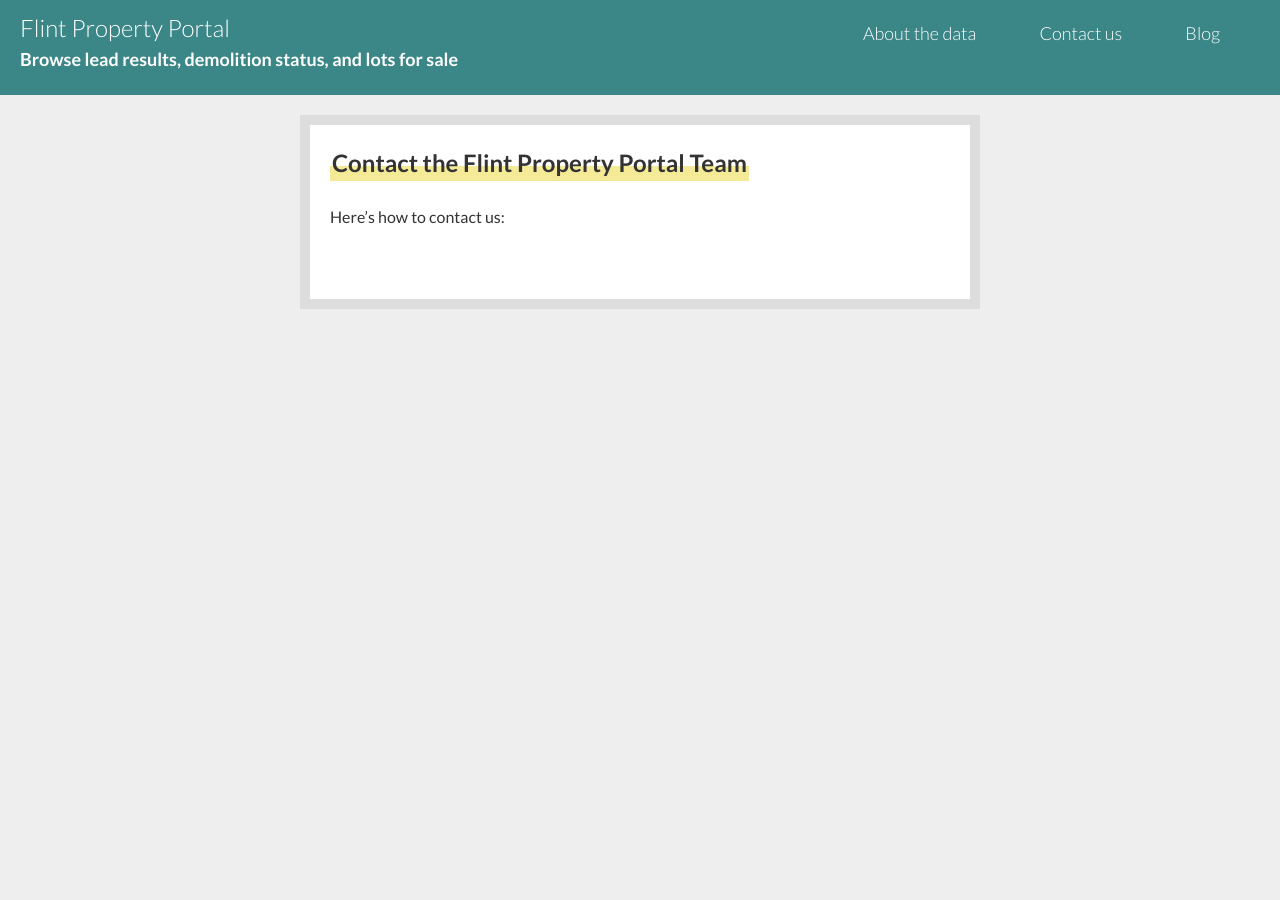
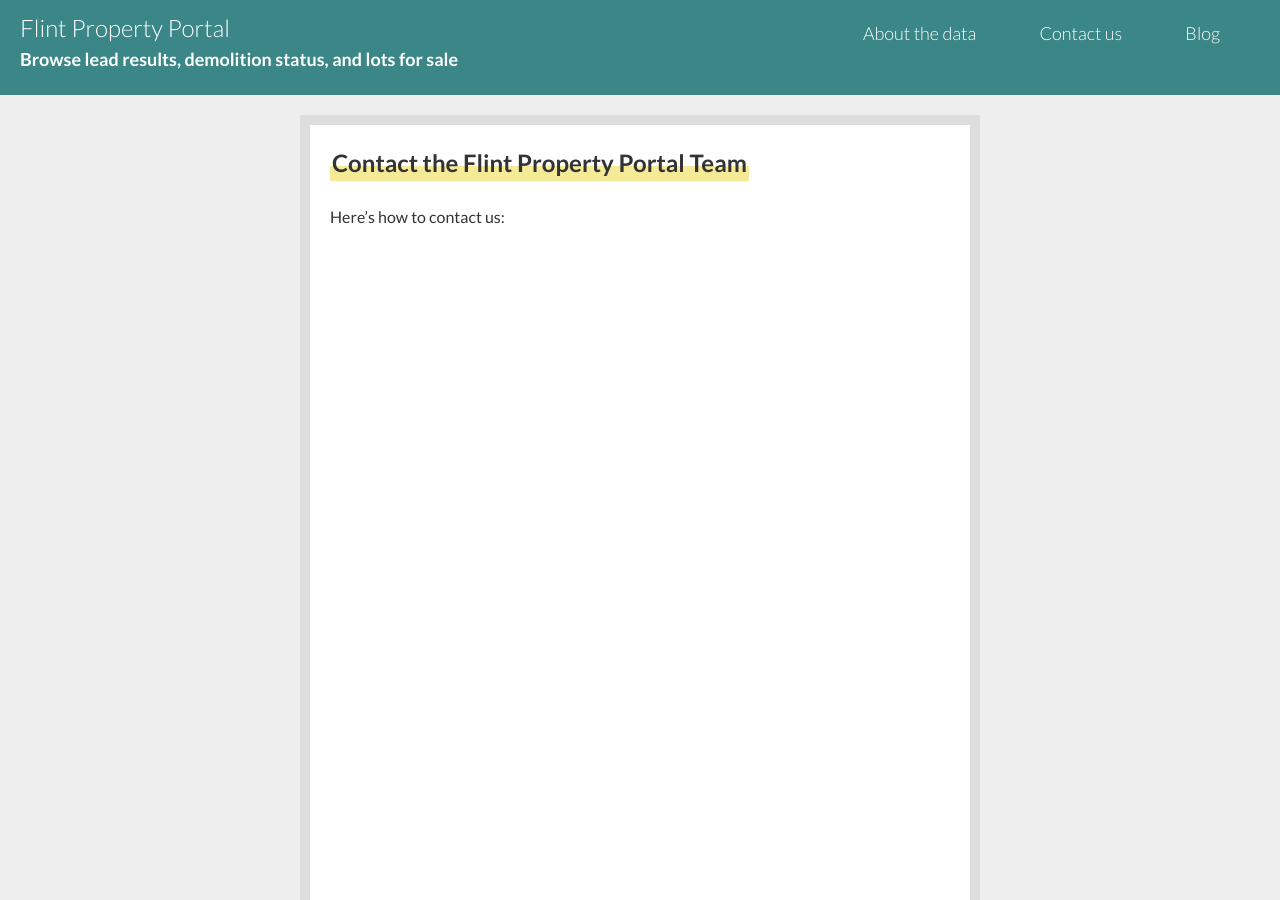
Before and after one commit to loveland/flint, a Jekyll site: the page built from contact.md, in a window 1280 px wide. Built offline with Jekyll 4.4.1, drawn with Linux system fonts in a browser that asks for light colours; nearby versions of some CDN libraries.

Commit message:
Fix height

```diff
--- a/_sass/_base.scss
+++ b/_sass/_base.scss
@@ -106,6 +106,7 @@ a {
     background: #eee;
     overflow-y: scroll;
     overflow-x: hidden;
+    height: calc(100% - 95px);
 
     section.post,
     article.post {
```
